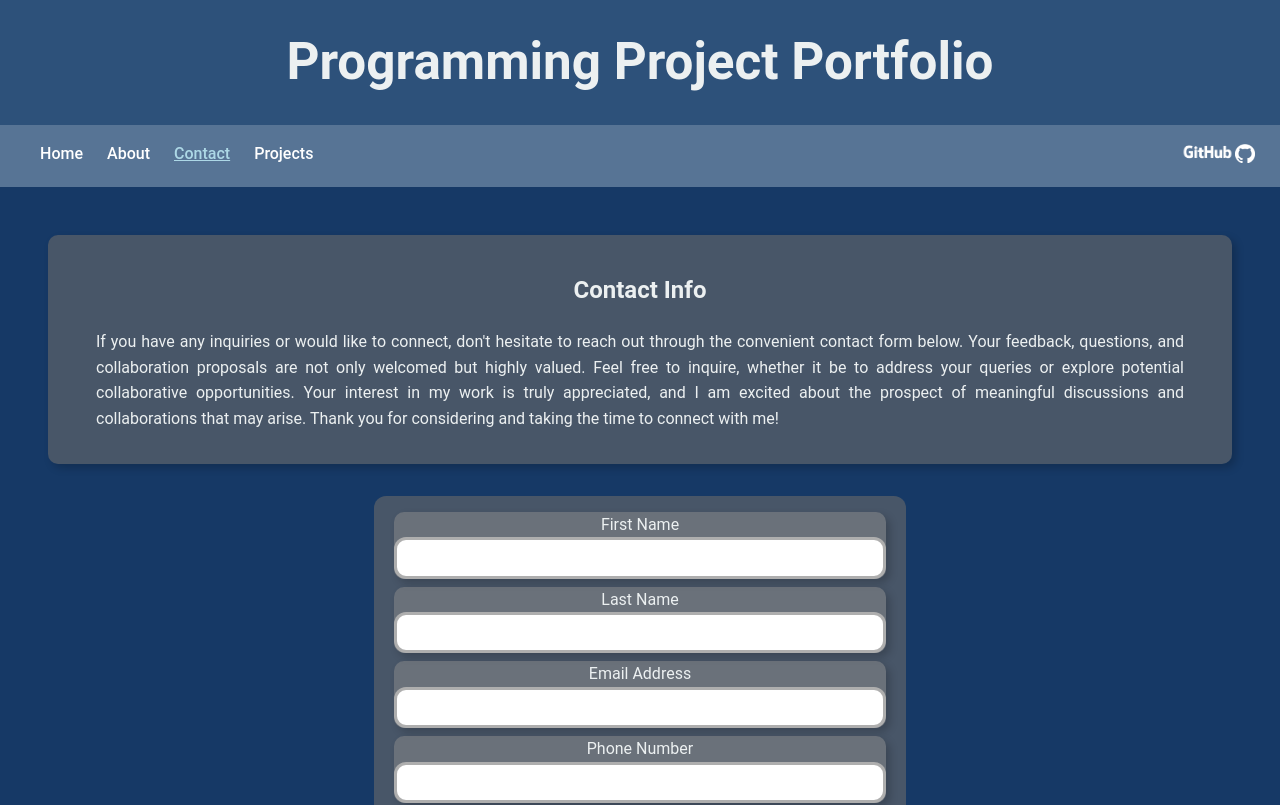
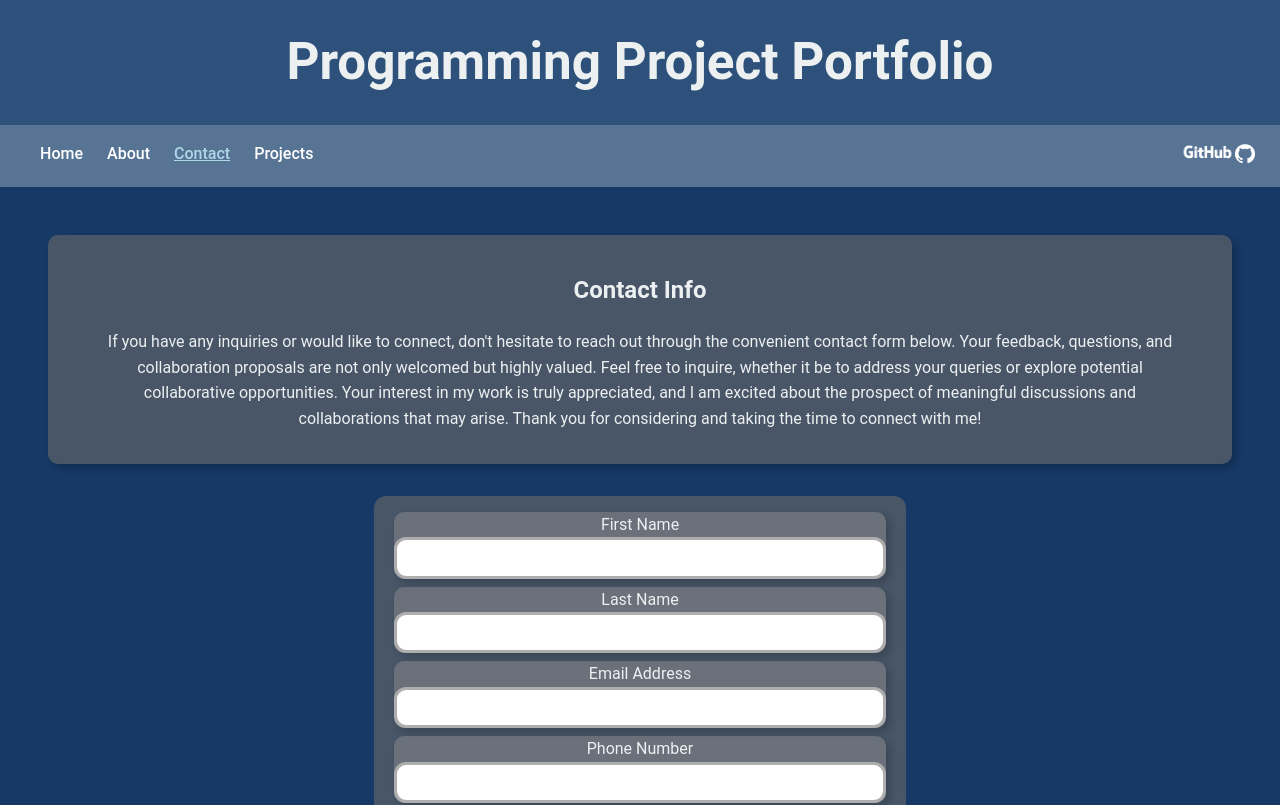
Before and after one commit to sionehavili2/Portfolio, a React (Vite) app: page /contact in a window 1280 px wide. Shown: the top 805 px of the page. Built offline with nearby package versions, Linux system fonts and the light colour scheme.

Commit message:
updated css

```diff
--- a/src/Pages/About.module.css
+++ b/src/Pages/About.module.css
@@ -13,11 +13,11 @@ button {
   border-radius: 10px;
   box-shadow: 4px 4px 8px rgba(0, 0, 0, 0.2);
   margin: 2em;
-  background-color: 4px solid yellow;
+
 }
 
 .developerParagraph{
-  text-align: justify;
+  text-align:center;
   margin: 0 2em 1em 2em;
 }
 
--- a/src/Pages/Contact.module.css
+++ b/src/Pages/Contact.module.css
@@ -111,7 +111,7 @@
 }
 
 .contactParagraph {
-  text-align: justify;
+  text-align:center;
   margin: 0 2em 1em 2em;
 }
 
```
